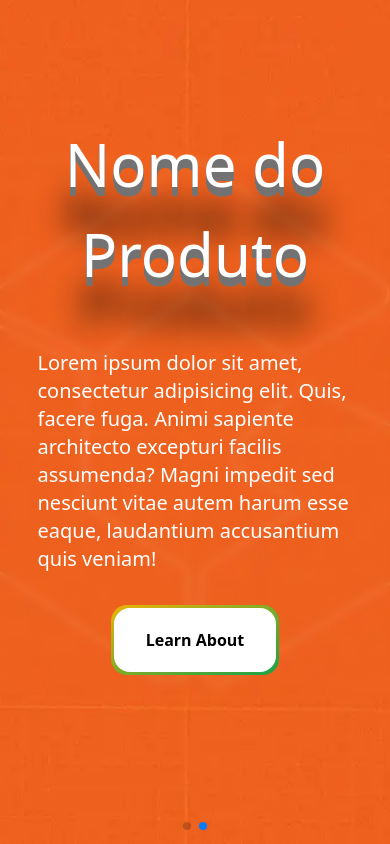
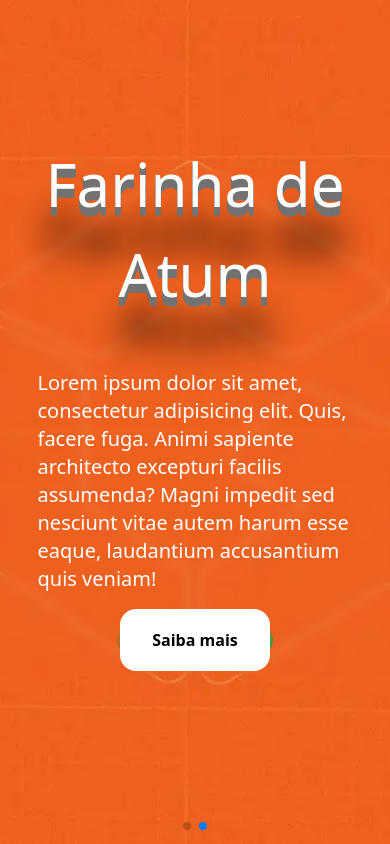
Before and after one commit to matheustxr/LP-Patense, a React (Vite) app: page / in a window 390 px wide. Shown: the top 844 px of the page. Built offline with nearby package versions, Linux system fonts and the light colour scheme.

Commit message:
alteração div torta e gradient

```diff
--- a/index.html
+++ b/index.html
@@ -1,5 +1,5 @@
 <!DOCTYPE html>
-<html lang="pt-br">
+<html lang="pt-br" >
   <head>
     <meta charset="UTF-8" />
     <link rel="icon" type="image/svg+xml" href="/vite.svg" />
--- a/src/components/BannerProduct.jsx
+++ b/src/components/BannerProduct.jsx
@@ -39,14 +39,14 @@ export default function BannerProduct(){
                     <SwiperSlide style={{ backgroundImage: `url(${deskVerde})` }} className="bg-cover bg-center">
                         <div  className="w-full lg:w-1/2 h-full  flex items-center justify-center">
                             <div className="lg:w-[75%] flex flex-col items-center p-5 rounded backdrop-blur-sm bg-">
-                                <h1 className="text-[60px] text-white text-center animationText3D">Nome do Produto</h1>
-                                <p className=" w-[90%] lg:w-2/3 text-white">
+                                <h1 className="text-[60px] text-white text-center animationText3D">Farinha de Camarão</h1>
+                                <p className=" w-[90%] lg:w-2/3 text-white text-lg">
                                     Lorem ipsum dolor sit amet, consectetur adipisicing elit. Quis, facere fuga. Animi sapiente architecto excepturi facilis assumenda? Magni impedit sed nesciunt vitae autem harum esse eaque, laudantium accusantium quis veniam!
                                 </p>
                                 <div className="p-[3px] w-max mt-8 bg-gradient-to-tl from-green-600 to-yellow-500 rounded-2xl">
-                                    <button type="button" className="bg-white  py-5 px-8 rounded-2xl hover:bg-gradient-to-tl from-green-600 to-yellow-500 hover:text-white font-bold transition-all duration-500" >
+                                    <a href="#farinhaCamarao" type="button" className="bg-white  py-5 px-8 rounded-2xl hover:bg-gradient-to-tl from-green-600 to-yellow-500 hover:text-white font-bold transition-all duration-500" >
                                         Learn About
-                                    </button>
+                                    </a>
                                 </div>
                             </div>
 
@@ -56,14 +56,14 @@ export default function BannerProduct(){
                     <SwiperSlide style={{ backgroundImage: `url(${deskLaranja})` }} className="bg-cover bg-center">
                         <div  className="w-full lg:w-1/2 h-full  flex items-center justify-center">
                             <div className="lg:w-[75%] flex flex-col items-center p-5 rounded backdrop-blur-sm">
-                                <h1 className="text-[60px] text-white text-center animationText3D">Nome do Produto</h1>
-                                <p className="w-[90%] lg:w-2/3 text-white">
+                                <h1 className="text-[60px] text-white text-center animationText3D">Farinha e Atum</h1>
+                                <p className="w-[90%] lg:w-2/3 text-white text-lg">
                                     Lorem ipsum dolor sit amet, consectetur adipisicing elit. Quis, facere fuga. Animi sapiente architecto excepturi facilis assumenda? Magni impedit sed nesciunt vitae autem harum esse eaque, laudantium accusantium quis veniam!
                                 </p>
                                 <div className="p-[3px] w-max mt-8 bg-gradient-to-tl from-green-600 to-yellow-500 rounded-2xl">
-                                    <button type="button" className="bg-white  py-5 px-8 rounded-2xl hover:bg-gradient-to-tl from-green-600 to-yellow-500 hover:text-white font-bold transition-all duration-500" >
+                                    <a href="#farinhaAtum" type="button" className="bg-white  py-5 px-8 rounded-2xl hover:bg-gradient-to-tl from-green-600 to-yellow-500 hover:text-white font-bold transition-all duration-500" >
                                         Learn About
-                                    </button>
+                                    </a>
                                 </div>
                             </div>
 
@@ -90,14 +90,14 @@ export default function BannerProduct(){
                     <SwiperSlide style={{ backgroundImage: `url(${mobVerde})` }} className="bg-cover bg-center">
                         <div  className="w-full lg:w-1/2 h-full  flex items-center justify-center">
                             <div className="lg:w-[75%] flex flex-col items-center p-5 rounded backdrop-blur-sm bg-">
-                                <h1 className="text-[60px] text-white text-center animationText3D">Nome do Produto</h1>
+                                <h1 className="text-[60px] text-white text-center animationText3D">Farinha de Camarão</h1>
                                 <p className=" w-[90%] lg:w-2/3 text-white text-xl">
                                     Lorem ipsum dolor sit amet, consectetur adipisicing elit. Quis, facere fuga. Animi sapiente architecto excepturi facilis assumenda? Magni impedit sed nesciunt vitae autem harum esse eaque, laudantium accusantium quis veniam!
                                 </p>
-                                <div className="p-[3px] w-max mt-8 bg-gradient-to-tl from-green-600 to-yellow-500 rounded-2xl">
-                                    <button type="button" className="bg-white  py-5 px-8 rounded-2xl hover:bg-gradient-to-tl from-green-600 to-yellow-500 hover:text-white font-bold transition-all duration-500" >
-                                        Learn About
-                                    </button>
+                                <div className="p-[3px] w-max mt-8 bg-gradient-to-tl from-green-600 to-[#ec5f1a] rounded-2xl">
+                                    <a href="#farinhaCamarao" type="button" className="bg-white  py-5 px-8 rounded-2xl hover:bg-gradient-to-tl from-green-600 to-yellow-500 hover:text-white font-bold transition-all duration-500" >
+                                        Saiba mais
+                                    </a>
                                 </div>
                             </div>
 
@@ -107,14 +107,14 @@ export default function BannerProduct(){
                     <SwiperSlide style={{ backgroundImage: `url(${mobLaranja})` }} className="bg-cover bg-center">
                         <div  className="w-full lg:w-1/2 h-full  flex items-center justify-center">
                             <div className="lg:w-[75%] flex flex-col items-center p-5 rounded backdrop-blur-sm">
-                                <h1 className="text-[60px] text-white text-center animationText3D">Nome do Produto</h1>
+                                <h1 className="text-[60px] text-white text-center animationText3D">Farinha de Atum</h1>
                                 <p className="w-[90%] lg:w-2/3 text-white text-xl">
                                     Lorem ipsum dolor sit amet, consectetur adipisicing elit. Quis, facere fuga. Animi sapiente architecto excepturi facilis assumenda? Magni impedit sed nesciunt vitae autem harum esse eaque, laudantium accusantium quis veniam!
                                 </p>
-                                <div className="p-[3px] w-max mt-8 bg-gradient-to-tl from-green-600 to-yellow-500 rounded-2xl">
-                                    <button type="button" className="bg-white  py-5 px-8 rounded-2xl hover:bg-gradient-to-tl from-green-600 to-yellow-500 hover:text-white font-bold transition-all duration-500" >
-                                        Learn About
-                                    </button>
+                                <div className="p-[3px] w-max mt-8 bg-gradient-to-tl from-green-600 to-[#ec5f1a] rounded-2xl">
+                                    <a href="#farinhaAtum" type="button" className="bg-white  py-5 px-8 rounded-2xl hover:bg-gradient-to-tl from-green-600 to-yellow-500 hover:text-white font-bold transition-all duration-500" >
+                                        Saiba mais
+                                    </a>
                                 </div>
                             </div>
 
--- a/src/components/FarinhaAtum.jsx
+++ b/src/components/FarinhaAtum.jsx
@@ -3,21 +3,21 @@ import farinha from "../assets/images/FarinhaAtum.webp"
 export default function FarinhaAtum(){
     return(
         <>
-            <section className=" px-4 py-14  skew-y-[8deg] bg-[#ec5f1a] lg:h-[600px] mt-18 lg:pt-20 lg:px-40 lg:flex-row">
-                <div className="flex  flex-col mt-10 skew-y-[-8deg] lg:flex-row">
+            <section id="farinhaAtum" className="min-h-[700px] lg:min-h-0 px-4 bg-[#ec5f1a] skew-y-[7deg] lg:px-40 lg:flex-row">
+                <div className="flex  flex-col mt-10 skew-y-[-7deg] lg:flex-row">
                     <div className="w-full lg:w-1/2">
                         <img src={farinha} alt="" />
                     </div>
 
-                    <div className="w-full lg:w-1/2 ">
+                    <div className="w-full lg:w-1/2  flex flex-col items-center justify-center lg:mt-10">
                         <h2 className="mb-5 text-[52px] font-bold text-white">Farinha de Atum</h2>
                         <p className="text-[20px] text-white">Lorem ipsum dolor sit amet consectetur adipisicing elit. Repellendus excepturi accusamus modi ducimus cumque sit, omnis quisquam praesentium alias deleniti libero perferendis dolorem unde, impedit minima eum fugit reprehenderit tempore?</p>
                         <div className="w-full flex justify-end">
-                            <div className="p-[3px] w-max mt-8 flex justify-end bg-gradient-to-tl from-green-600 to-yellow-500 rounded-2xl">
-                                <button type="button" className="bg-white py-5 px-8 rounded-2xl hover:bg-gradient-to-tl from-green-600 to-yellow-500 hover:text-white font-bold transition-all duration-500" >
+                            {/*<div className="p-[3px] w-max mt-8 flex justify-end bg-gradient-to-tl from-green-600 to-yellow-500 rounded-2xl">
+                                <a type="button" className="bg-white py-5 px-8 rounded-2xl hover:bg-gradient-to-tl from-green-600 to-yellow-500 hover:text-white font-bold transition-all duration-500" >
                                     Adquira já!!
-                                </button>
-                            </div>
+                                </a>
+                            </div>*/}
                         </div>
 
                     </div>
--- a/src/components/FarinhaCamarao.jsx
+++ b/src/components/FarinhaCamarao.jsx
@@ -3,15 +3,15 @@ import farinha from "../assets/images/FarinhaCamarao.webp"
 export default function FarinhaCamarao(){
     return(
         <>
-            <section className=" px-4 py-14 flex flex-col-reverse  lg:py-24 lg:px-40 lg:flex-row">
+            <section id="farinhaCamarao" className=" px-4 py-14 flex flex-col-reverse  lg:py-24 lg:px-40 lg:flex-row">
                 <div className="w-full lg:w-1/2 ">
                     <h2 className="text-[52px] font-bold mb-5 ">Farinha de Camarão</h2>
                     <p className="text-[20px]">Lorem ipsum dolor sit amet consectetur adipisicing elit. Repellendus excepturi accusamus modi ducimus cumque sit, omnis quisquam praesentium alias deleniti libero perferendis dolorem unde, impedit minima eum fugit reprehenderit tempore?</p>
-                    <div className="p-[3px] w-max mt-8 bg-gradient-to-tl from-green-600 to-yellow-500 rounded-2xl">
-                        <button type="button" className="bg-white py-5 px-8 rounded-2xl hover:bg-gradient-to-tl from-green-600 to-yellow-500 hover:text-white font-bold transition-all duration-500" >
+                    {/*<div className="p-[3px] w-max mt-8 bg-gradient-to-tl from-green-600 to-yellow-500 rounded-2xl">
+                        <a type="button" className="bg-white py-5 px-8 rounded-2xl hover:bg-gradient-to-tl from-green-600 to-yellow-500 hover:text-white font-bold transition-all duration-500" >
                             Adquira já!!
-                        </button>
-                    </div>
+                        </a>
+                    </div>*/}
                 </div>
 
                 <div className="w-full lg:w-1/2">
--- a/src/styles/Global.css
+++ b/src/styles/Global.css
@@ -6,6 +6,7 @@
     margin: 0;
     padding: 0;
     box-sizing: border-box;
+    scroll-behavior: smooth;
 }
 
 .ant-collapse-header{
```
